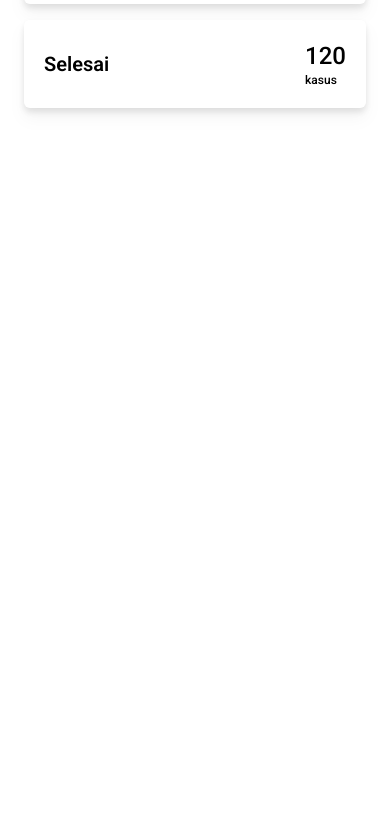
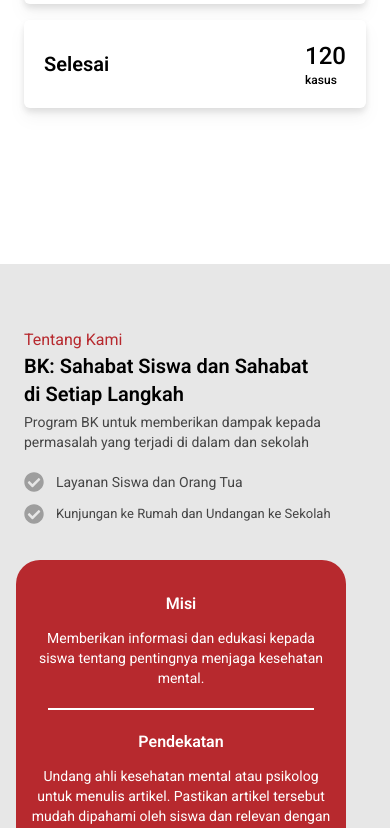
Before and after one commit to hanif32/website-bk, a Next.js app: page / in a window 390 px wide. Shown: the part 1156-1984 px from the top of the page. Before the commit the page ends 1420 px from the top, so only its background shows below. Built offline with nearby package versions, Linux system fonts and the light colour scheme.

Commit message:
done about

```diff
--- a/app/components/Header/header.tsx
+++ b/app/components/Header/header.tsx
@@ -37,7 +37,7 @@ export default function Header() {
 
                     {/* Navigation */}
                     <nav className={`absolute lg:relative top-full lg:translate-y-0 translate-y-2 left-0 w-full lg:w-auto bg-white lg:bg-transparent shadow-md md:shadow-none transition-all duration-300 ${menuOpen ? "block" : "hidden"} lg:flex lg:items-center lg:space-x-10 text-gray-700 font-medium p-4 lg:p-0`}>
-                        <ul className="flex flex-col lg:flex-row lg:space-x-10 space-y-4 lg:space-y-0">
+                        <ul className="flex flex-col lg:flex-row lg:space-x-3 space-y-4 lg:space-y-0">
                             {[
                                 { href: "/", label: "Home" },
                                 { href: "/about", label: "About Us" },
--- a/app/components/landingpage/about.tsx
+++ b/app/components/landingpage/about.tsx
@@ -12,10 +12,10 @@ export default function About() {
                             src={foto}
                             alt="gambar"
                             className="hidden lg:block"/>
-                        <div className="lg:absolute lg:-right-0 lg:-top-5  text-center md:text-left">
+                        <div className="lg:absolute lg:-right-0 lg:-top-5 md:text-left">
                             <h1 className="font-normal text-base md:text-lg text-primary">Tentang Kami</h1>
                             <div className="space-y-1">
-                                <h1 className="font-semibold text-xl md:text-2xl text-black w-[400px]">BK: Sahabat Siswa dan Sahabat di Setiap Langkah</h1>
+                                <h1 className="font-semibold text-xl md:text-2xl text-black w-[300px] md:w-[400px]">BK: Sahabat Siswa dan Sahabat di Setiap Langkah</h1>
                                 <p className="font-normal text-sm text-gray lg:w-[450px]">Program BK untuk memberikan dampak kepada permasalah yang terjadi di dalam dan sekolah</p>
                             </div>
                             <div className="pt-5 pb-9 space-y-3">
@@ -25,10 +25,10 @@ export default function About() {
                                 </div>
                                 <div className="flex items-center space-x-3">
                                     <FaCheckCircle className="text-gray/45 text-xl" />
-                                    <p className="font-normal text-sm md:text-base text-gray">Kunjungan ke Rumah dan Undangan ke Sekolah</p>
+                                    <p className="font-normal text-[13px] md:text-base text-gray">Kunjungan ke Rumah dan Undangan ke Sekolah</p>
                                 </div>
                             </div>
-                            <div className="bg-primary rounded-3xl p-8 w-full lg:flex lg:justify-center lg:items-center lg:absolute lg:w-[700px] lg:-left-36 lg:-translate-x-20">
+                            <div className="bg-primary rounded-3xl -translate-x-2 p-8 text-center lg:text-left lg:flex lg:justify-center lg:items-center lg:absolute w-[330px] md:w-full lg:w-[700px] lg:-left-36 lg:-translate-x-20">
                                 <div className="flex justify-center md:block lg:border-r-2 lg:border-white lg:mr-8">
                                     <div className="text-white space-y-3">
                                     <h1 className="font-semibold text-base">Misi</h1>
--- a/app/globals.css
+++ b/app/globals.css
@@ -19,4 +19,6 @@ body {
   background: var(--background);
   /* globals.css */
   background-color: white;
+    overflow-x: hidden;
+
 }
--- a/app/page.tsx
+++ b/app/page.tsx
@@ -12,7 +12,7 @@ import { News } from "./components/landingpage/news";
 
 const ComplaintPage: React.FC = () => {
   return (
-    <div className="overflow-x-hidden">
+    <div>
       <Main />
       <Discusion />
       <About />
```
